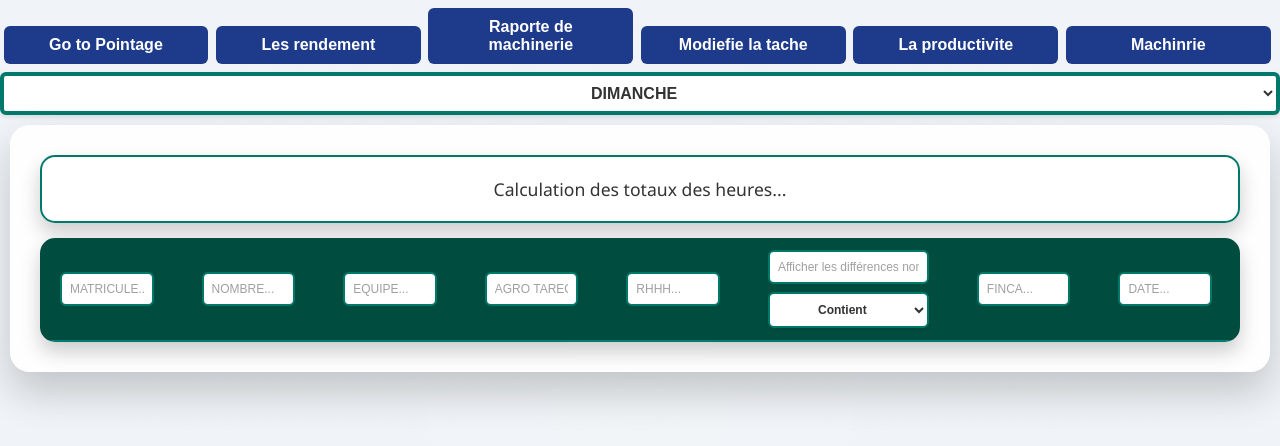
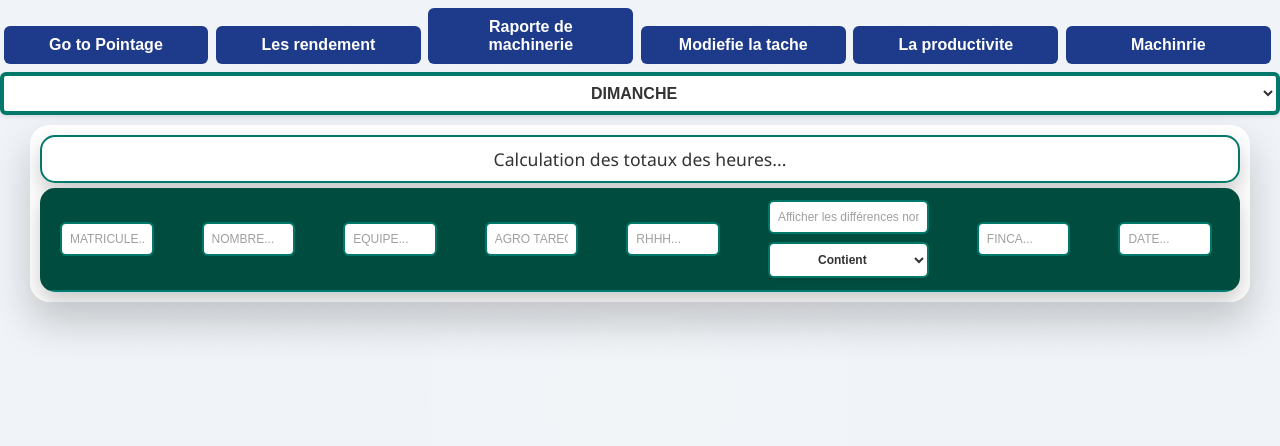
Before and after one commit to aromaherbex/DIMANCHE, a plain HTML site: page index.html in a window 1280 px wide. Drawn offline with Linux system fonts and the light colour scheme; no server answers.

Commit message:
Update index.html

```diff
--- a/index.html
+++ b/index.html
@@ -39,7 +39,7 @@ body::before {
     width: 100%;
     max-width: 1200px;
     margin: 10px auto;
-    padding: 30px;
+    padding: 10px;
     background: rgba(255, 255, 255, 0.9);
     border-radius: 20px;
     box-shadow: 0 20px 40px rgba(0, 0, 0, 0.2);
@@ -59,8 +59,8 @@ body::before {
     background: rgba(255, 255, 255, 0.9);
     border: 2px solid #00796b; /* لون أخضر دافئ */
     border-radius: 15px;
-    padding: 20px;
-    margin-bottom: 15px;
+    padding: 10px;
+    margin-bottom: 4px;
     box-shadow: 0 10px 20px rgba(0, 0, 0, 0.2);
     text-align: center;
     font-size: 1.1em;
```
